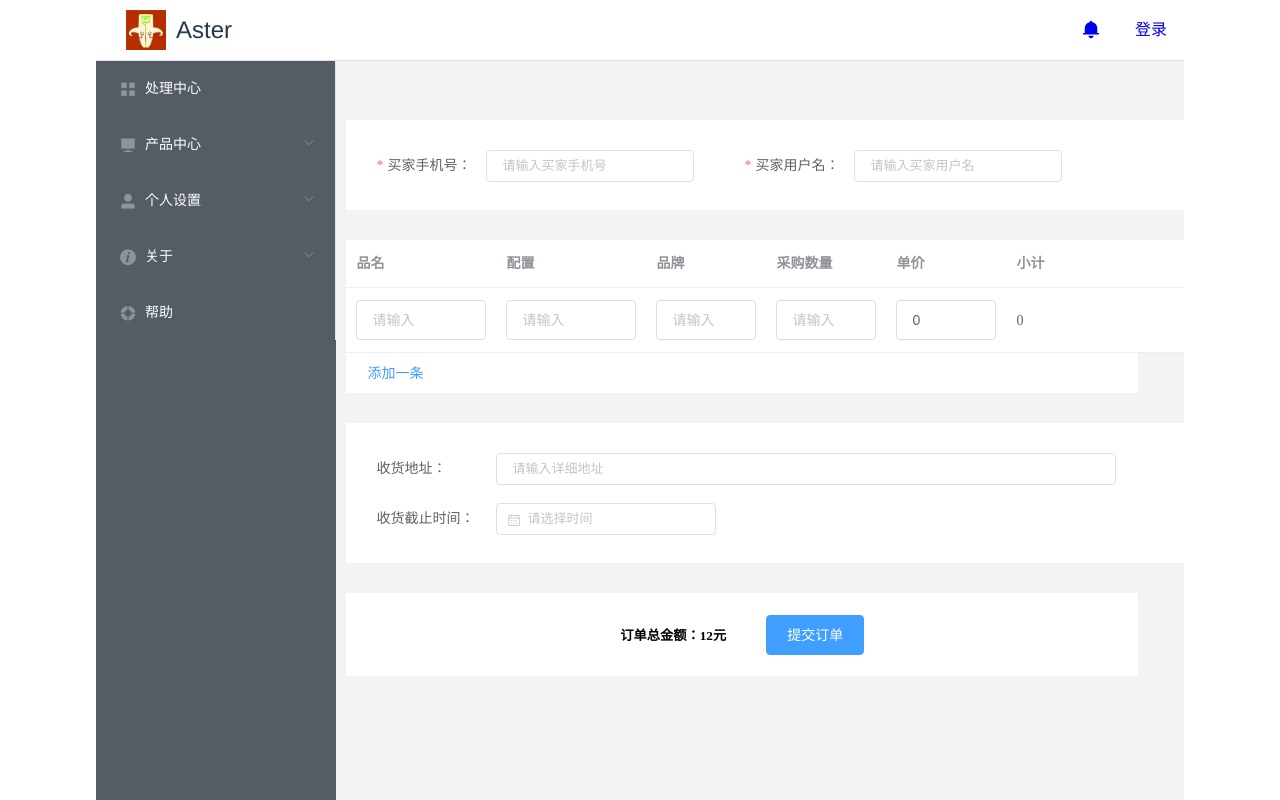
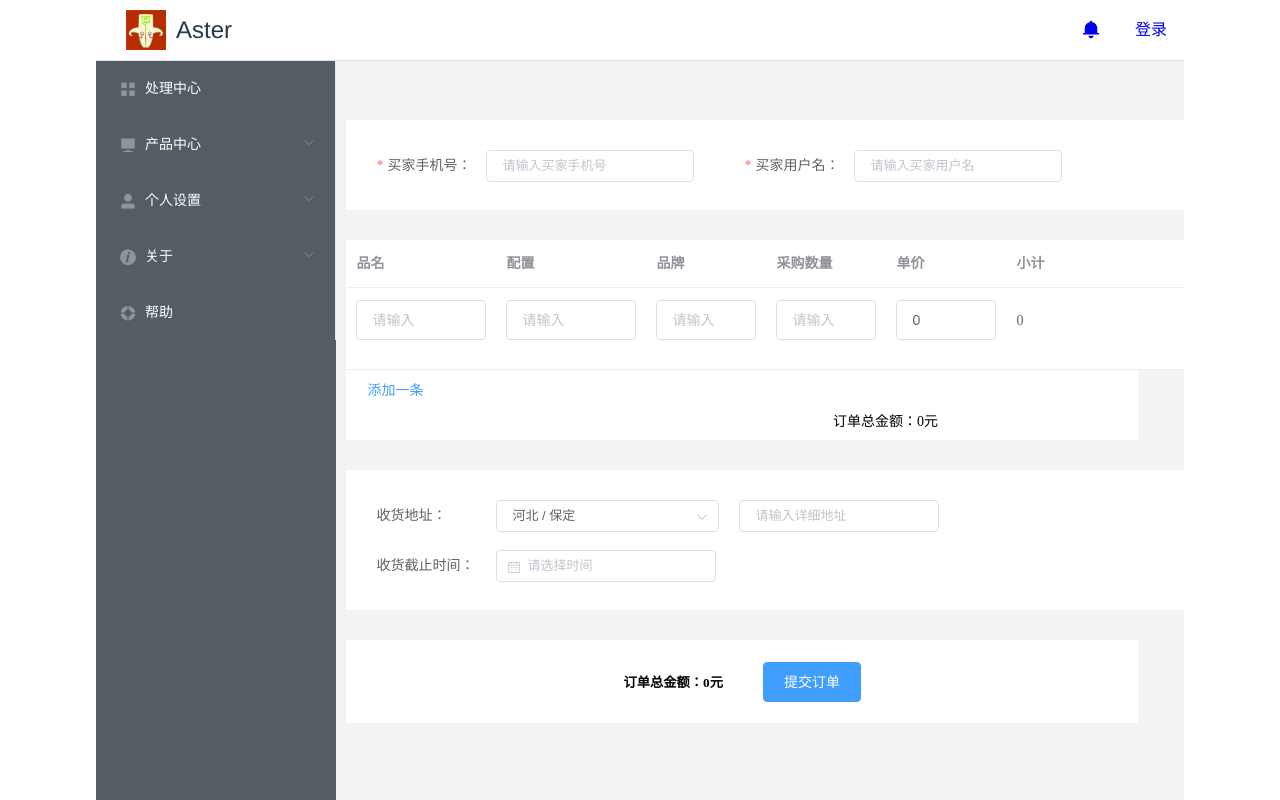
Before and after one commit to conhaifeng/aster, a Vue app: page /order/create in a window 1280 px wide. Built offline with nearby package versions, Linux system fonts and the light colour scheme.

Commit message:
1.抽取address公共组件;2.完善创建订单页,添加总金额实时计算

```diff
--- /dev/null
+++ b/src/components/address.vue
@@ -0,0 +1,139 @@
+<template>
+    <el-cascader v-model="address" :options="addresslist" @change="updateAddress"></el-cascader>
+</template>
+
+<script>
+export default {
+  props: ["value"],
+  data: function() {
+    return {
+      address: this.value,
+      detail:1000,
+      addresslist: [
+        {
+          value: "hebei",
+          label: "河北",
+          children: [
+            {
+              value: "shijiazhuang",
+              label: "石家庄"
+            },
+            {
+              value: "baoding",
+              label: "保定"
+            },
+            {
+              value: "tangshan",
+              label: "唐山"
+            },
+            {
+              value: "xingtai",
+              label: "邢台"
+            },
+            {
+              value: "langfang",
+              label: "廊坊"
+            }
+          ]
+        },
+        {
+          value: "jiangsu",
+          label: "江苏",
+          children: [
+            {
+              value: "nanjing",
+              label: "南京"
+            },
+            {
+              value: "suzhou",
+              label: "苏州"
+            },
+            {
+              value: "wuxi",
+              label: "无锡"
+            },
+            {
+              value: "changzhou",
+              label: "常州"
+            },
+            {
+              value: "xuzhou",
+              label: "徐州"
+            }
+          ]
+        },
+        {
+          value: "shandong",
+          label: "山东",
+          children: [
+            {
+              value: "jinan",
+              label: "济南"
+            },
+            {
+              value: "qingdao",
+              label: "青岛"
+            },
+            {
+              value: "yantai",
+              label: "烟台"
+            },
+            {
+              value: "heze",
+              label: "菏泽"
+            }
+          ]
+        },
+        {
+          value: "xinjiang",
+          label: "新疆",
+          children: [
+            {
+              value: "wulumuqi",
+              label: "乌鲁木齐"
+            },
+            {
+              value: "hami",
+              label: "哈密"
+            },
+            {
+              value: "tulufan",
+              label: "吐鲁番"
+            }
+          ]
+        },
+        {
+          value: "henan",
+          label: "河南",
+          children: [
+            {
+              value: "zhengzhou",
+              label: "郑州"
+            },
+            {
+              value: "luoyang",
+              label: "洛阳"
+            },
+            {
+              value: "kaifeng",
+              label: "开封"
+            },
+            {
+              value: "xuchang",
+              label: "许昌"
+            }
+          ]
+        }
+      ]
+    };
+  },
+  methods: {
+    updateAddress: function() {
+      this.$emit("update:value", this.address);
+    }
+  }
+};
+</script>
+
+<style scoped>
+</style>
--- a/src/page/order/create_order.vue
+++ b/src/page/order/create_order.vue
@@ -19,46 +19,75 @@
       </el-form>
     </div>
 
-    <div class="product-mod">
-      <el-table :data="productInfo">
+    <div id="productInfo" class="product-mod">
+      <el-table :data="productInfo" ref="productInfo">
         <el-table-column label="品名" width="150">
           <template slot-scope="scope">
-            <el-input v-model="scope.row.productName" placeholder="请输入"></el-input>
+            <el-form :model="scope.row" :rules="productInfoRules">
+              <el-form-item prop="productName">
+                <el-input v-model.trim="scope.row.productName" placeholder="请输入"></el-input>
+              </el-form-item>
+            </el-form>
           </template>
         </el-table-column>
         <el-table-column label="配置" width="150">
           <template slot-scope="scope">
-            <el-input v-model="scope.row.configuration" placeholder="请输入"></el-input>
+            <el-form :model="scope.row" :rules="productInfoRules">
+              <el-form-item prop="configuration">
+                <el-input v-model="scope.row.configuration" placeholder="请输入"></el-input>
+              </el-form-item>
+            </el-form>
           </template>
         </el-table-column>
         <el-table-column label="品牌" width="120">
           <template slot-scope="scope">
-            <el-input v-model="scope.row.brand" placeholder="请输入"></el-input>
+            <el-form :model="scope.row" :rules="productInfoRules">
+              <el-form-item prop="brand">
+                <el-input v-model="scope.row.brand" placeholder="请输入"></el-input>
+              </el-form-item>
+            </el-form>
           </template>
         </el-table-column>
         <el-table-column label="采购数量" width="120">
           <template slot-scope="scope">
-            <el-input v-model="scope.row.amount" placeholder="请输入"></el-input>
+            <el-form :model="scope.row" :rules="productInfoRules">
+              <el-form-item prop="amount">
+                <el-input v-model.number="scope.row.amount" placeholder="请输入"></el-input>
+              </el-form-item>
+            </el-form>
           </template>
         </el-table-column>
         <el-table-column label="单价" width="120">
           <template slot-scope="scope">
-            <el-input v-model="scope.row.price" placeholder="请输入"></el-input>
+            <el-form :model="scope.row" :rules="productInfoRules">
+              <el-form-item prop="price">
+                <el-input v-model.number="scope.row.price" placeholder="请输入"></el-input>
+              </el-form-item>
+            </el-form>
           </template>
         </el-table-column>
         <el-table-column label="小计" width="110">
           <template slot-scope="scope">
-            <span>{{getSubTotal(scope.row)}}</span>
+            <div class="product-span" id="oook">
+              <span>{{getSubTotal(scope.row)}}</span>
+            </div>
           </template>
         </el-table-column>
         <el-table-column width="80">
           <template slot-scope="slot">
-            <el-button type="text" @click="deleteProduct(slot.$index)" v-if="isDeleteShow">删除</el-button>
+            <div class="product-span">
+              <el-button type="text" @click="deleteProduct(slot.$index)" v-if="isDeleteShow">删除</el-button>
+            </div>
           </template>
         </el-table-column>
       </el-table>
+
       <div class="product-add">
         <el-button type="text" @click="addProduct">添加一条</el-button>
+      </div>
+
+      <div class="total">
+        <span>订单总金额：{{totalMoney}}元</span>
       </div>
     </div>
     <div class="delivery-mod">
@@ -70,21 +99,31 @@
         size="small"
       >
         <el-form-item label="收货地址：">
-          <el-input v-model="delivery.receiveAddress" placeholder="请输入详细地址"></el-input>
+          <aster-address v-bind:value.sync="delivery.receiveAddress"></aster-address>
+          <el-input
+            v-model="delivery.detailAddress"
+            placeholder="请输入详细地址"
+            class="aster-detail-address"
+          ></el-input>
         </el-form-item>
         <el-form-item label="收货截止时间：">
-          <el-date-picker v-model="delivery.receiveTime" placeholder="请选择时间"></el-date-picker>
+          <el-date-picker
+            v-model="delivery.receiveTime"
+            placeholder="请选择时间"
+            :picker-options="pickerOptions"
+          ></el-date-picker>
         </el-form-item>
       </el-form>
     </div>
     <div class="create-order-footer">
-      <h5>订单总金额：12元</h5>
-      <el-button type="primary">提交订单</el-button>
+      <h5>订单总金额：{{totalMoney}}元</h5>
+      <el-button type="primary" @click="saveOrder">提交订单</el-button>
     </div>
   </div>
 </template>
 
 <script>
+import address from "@/components/address.vue";
 export default {
   data: function() {
     return {
@@ -102,7 +141,8 @@ export default {
         }
       ],
       delivery: {
-        receiveAddress: "",
+        receiveAddress: ["hebei", "baoding"],
+        detailAddress: "",
         receiveTime: ""
       },
       buyerInfoRules: {
@@ -118,6 +158,52 @@ export default {
         buyerName: [
           { required: true, message: "不能为空", trigger: ["blur", "change"] }
         ]
+      },
+      productInfoRules: {
+        productName: [
+          { required: true, message: "不能为空", trigger: ["blur", "change"] }
+        ],
+        configuration: [
+          { required: true, message: "不能为空", trigger: ["blur", "change"] }
+        ],
+        brand: [
+          { required: true, message: "不能为空", trigger: ["blur", "change"] }
+        ],
+        amount: [
+          { required: true, message: "不能为空", trigger: ["blur", "change"] },
+          {
+            type: "number",
+            message: "必须为数字",
+            trigger: ["blur", "change"]
+          },
+          {
+            type: "number",
+            min: 0,
+            max: 10000,
+            message: "支持4位数",
+            trigger: ["blur", "change"]
+          }
+        ],
+        price: [
+          { required: true, message: "不能为空", trigger: ["blur", "change"] },
+          {
+            type: "number",
+            message: "必须为数字",
+            trigger: ["blur", "change"]
+          },
+          {
+            type: "number",
+            min: 0,
+            max: 10000,
+            message: "支持4位数",
+            trigger: ["blur", "change"]
+          }
+        ]
+      },
+      pickerOptions: {
+        disabledDate: time => {
+          return time.getTime() < Date.now();
+        }
       }
     };
   },
@@ -156,33 +242,37 @@ export default {
 
       return subTotalMoney;
     },
-    getTotal: function() {
-      let totalMoney = 0;
-      for (const product in this.productInfo) {
-        if (product.price === "") {
-          continue;
-        }
-
-        totalMoney += product.price;
-      }
-
-      return totalMoney;
+    saveOrder: function() {
+      this.$message({
+        message: "提交成功",
+        type:'success',
+        center:true,
+        duration:2000,
+        offset:150
+      });
     }
   },
   computed: {
     isDeleteShow: function() {
       return this.productInfo.length > 1;
+    },
+    totalMoney: function() {
+      let subTotals = this.productInfo.map(product => {
+        return product.amount * product.price;
+      });
+
+      return subTotals.reduce((x, y) => {
+        return x + y;
+      });
     }
+  },
+  components: {
+    "aster-address": address
   }
 };
 </script>
 
 <style scoped>
-.el-table {
-  margin-top: 30px;
-  width: fit-content;
-}
-
 .buyerInfo-mod,
 .delivery-mod {
   width: 850px;
@@ -201,7 +291,6 @@ export default {
   background-color: #fff;
   padding-left: 20px;
   margin-right: 46px;
-  margin-bottom: 30px;
 }
 
 .create-order-footer {
@@ -216,6 +305,11 @@ export default {
   margin-right: 40px;
 }
 
+.el-table {
+  margin-top: 30px;
+  width: fit-content;
+}
+
 .el-table .el-button {
   display: none;
 }
@@ -227,4 +321,28 @@ export default {
 .el-form-item {
   margin-right: 50px;
 }
+
+#productInfo .el-form-item {
+  margin-right: 0px;
+  margin-bottom: 16px;
+}
+
+.product-span {
+  margin-bottom: 16px;
+}
+
+.aster-detail-address {
+  width: 200px;
+  margin-left: 20px;
+}
+
+.total {
+  font-size: 14px;
+  text-align: right;
+  padding-right: 200px;
+  background-color: #fff;
+  margin-right: 46px;
+  margin-bottom: 30px;
+  height: 30px;
+}
 </style>
```
Also changed, not shown: src/components/HelloWorld.vue (deleted, +0 -58 lines).
